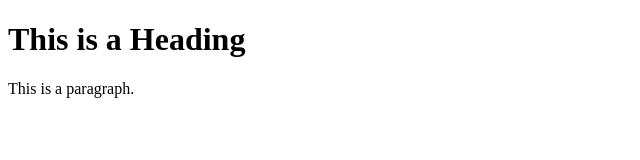
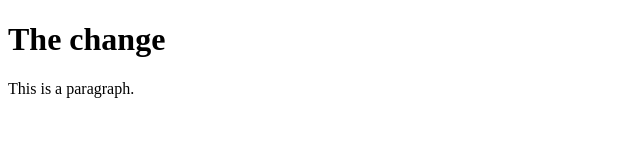
Before and after one commit to dvelasq/git-one, a plain HTML site: page index.html in a window 1280 px wide. Shown: the whole page, without its empty margins (0-640 px from the left). Drawn offline with Linux system fonts and the light colour scheme.

Commit message:
updated html

```diff
--- a/index.html
+++ b/index.html
@@ -5,7 +5,7 @@
 </head>
 <body>
 
-<h1>This is a Heading</h1>
+<h1>The change</h1>
 <p>This is a paragraph.</p>
 
 </body>
```
